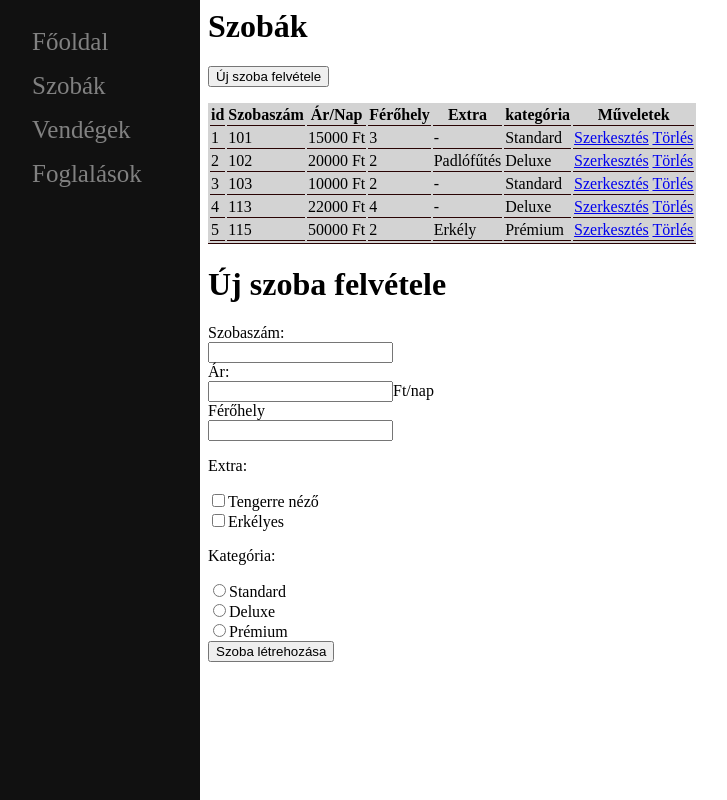
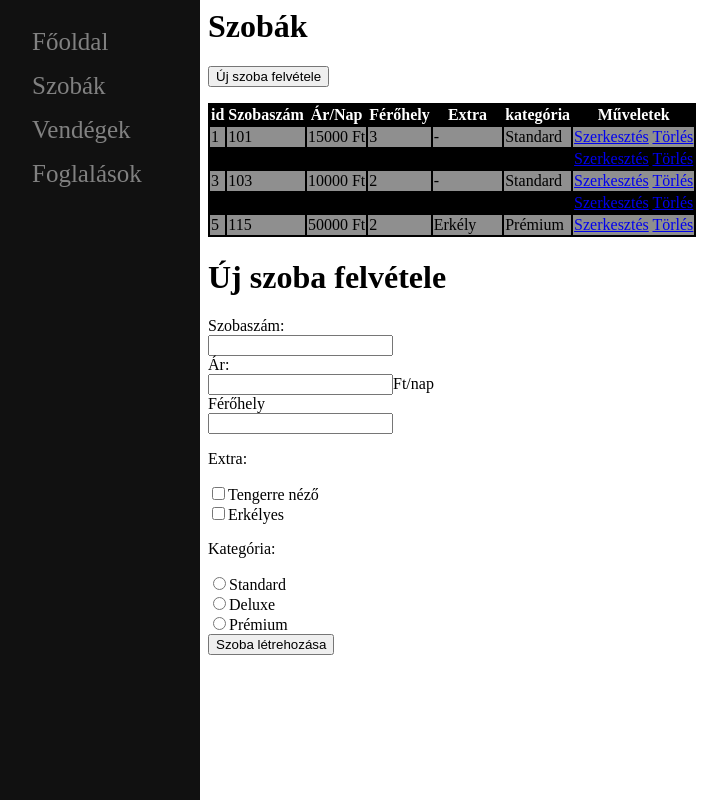
Before and after one commit to StefanKende/HotelMan, a PHP site: page /room.php in a window 1280 px wide. Shown: the whole page, without its empty margins (0-727 px from the left). Run offline with PHP 8.4, Linux system fonts and the light colour scheme.

Commit message:
table css

```diff
--- a/src/hotelman.css
+++ b/src/hotelman.css
@@ -23,9 +23,13 @@
     transition: 0.3s;
   }
 
-  table,th,td {
-   background-color: lightgray ;
-   border-bottom: 1px solid rgb(41, 3, 3)
+  table,th {
+   background-color: rgb(0, 0, 0) ;
+   color: #ffffff;
   }
 
-  tr:nth-child(even) {background-color: rgb(148, 13, 13)}
+  tr {
+    color: rgb(0, 0, 0)
+  }
+
+  tr:nth-child(even) {background-color: #8f8f8f;}
```
